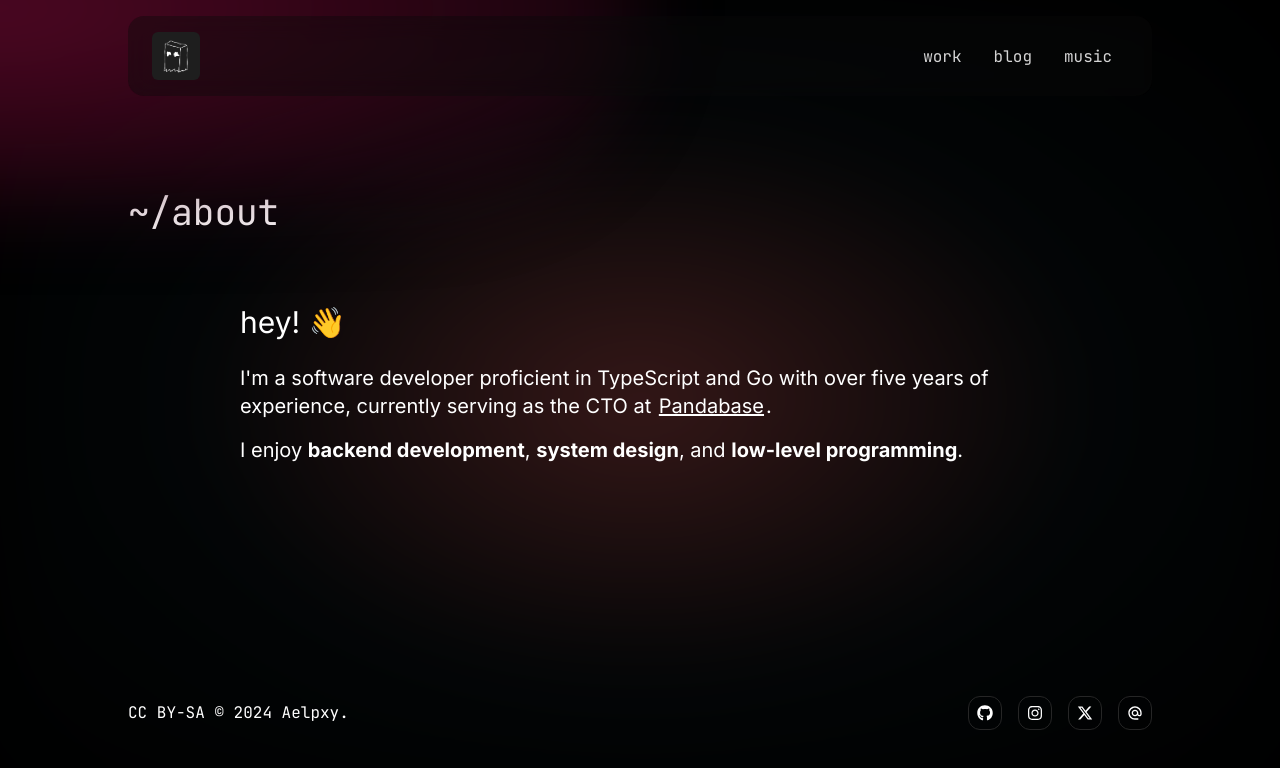
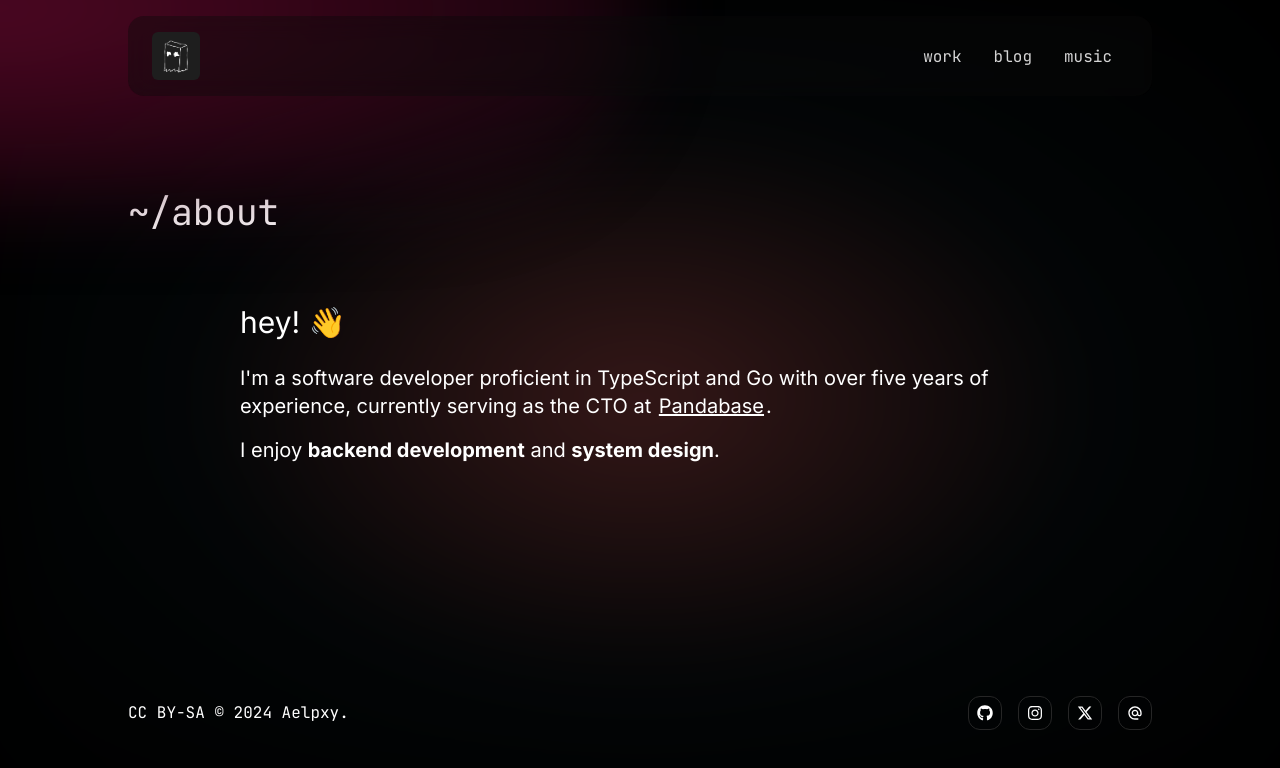
Before and after one commit to aelpxy/aelpxy.dev, a Next.js app: page / in a window 1280 px wide. Shown: the top 768 px of the page. Built offline with nearby package versions, Linux system fonts and the light colour scheme.

Commit message:
fix: remove low level

```diff
--- a/src/app/page.tsx
+++ b/src/app/page.tsx
@@ -35,8 +35,7 @@ export default function Home() {
             .
           </p>
           <p className='mt-4 text-base sm:text-lg lg:text-xl'>
-            I enjoy <b>backend development</b>, <b>system design</b>, and{' '}
-            <b>low-level programming</b>.
+            I enjoy <b>backend development</b> and <b>system design</b>.
           </p>
         </section>
       </Content>
```
